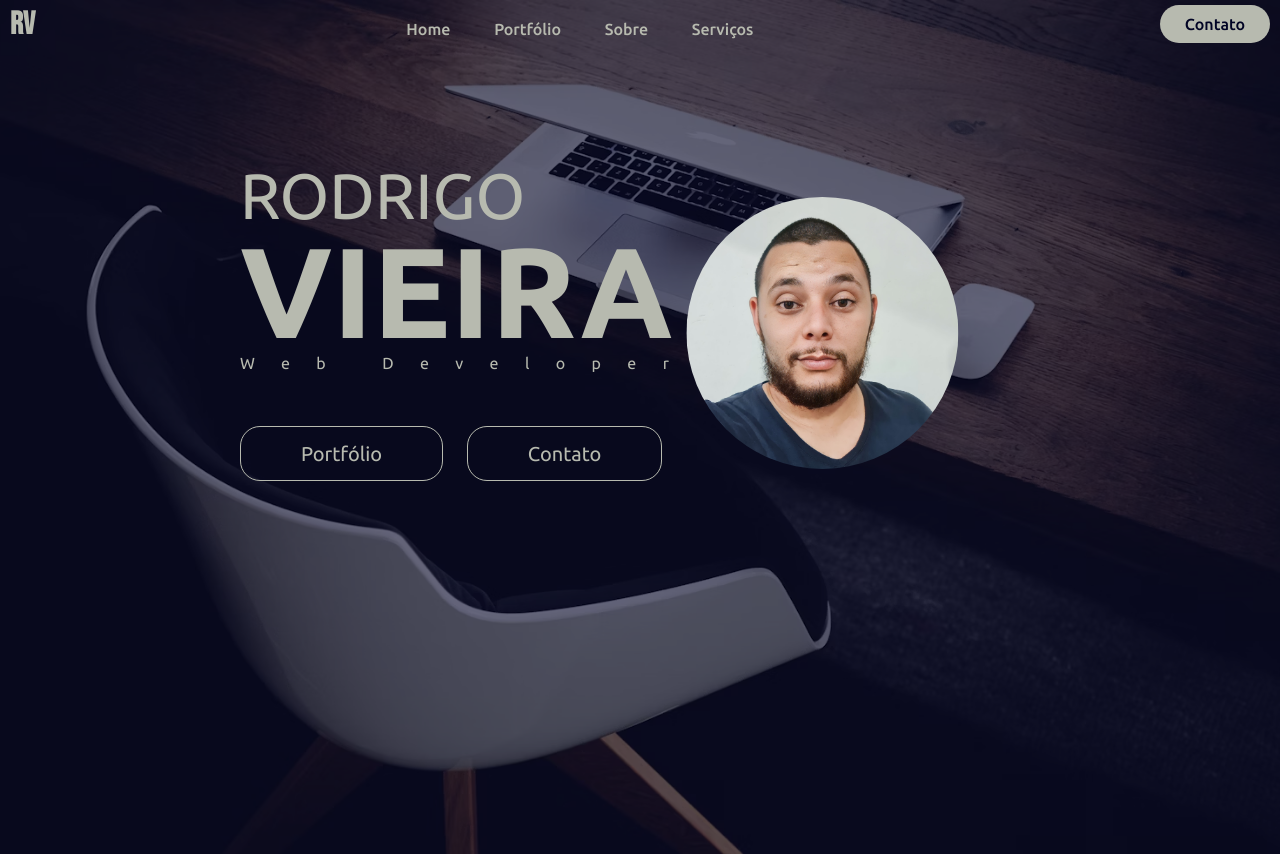
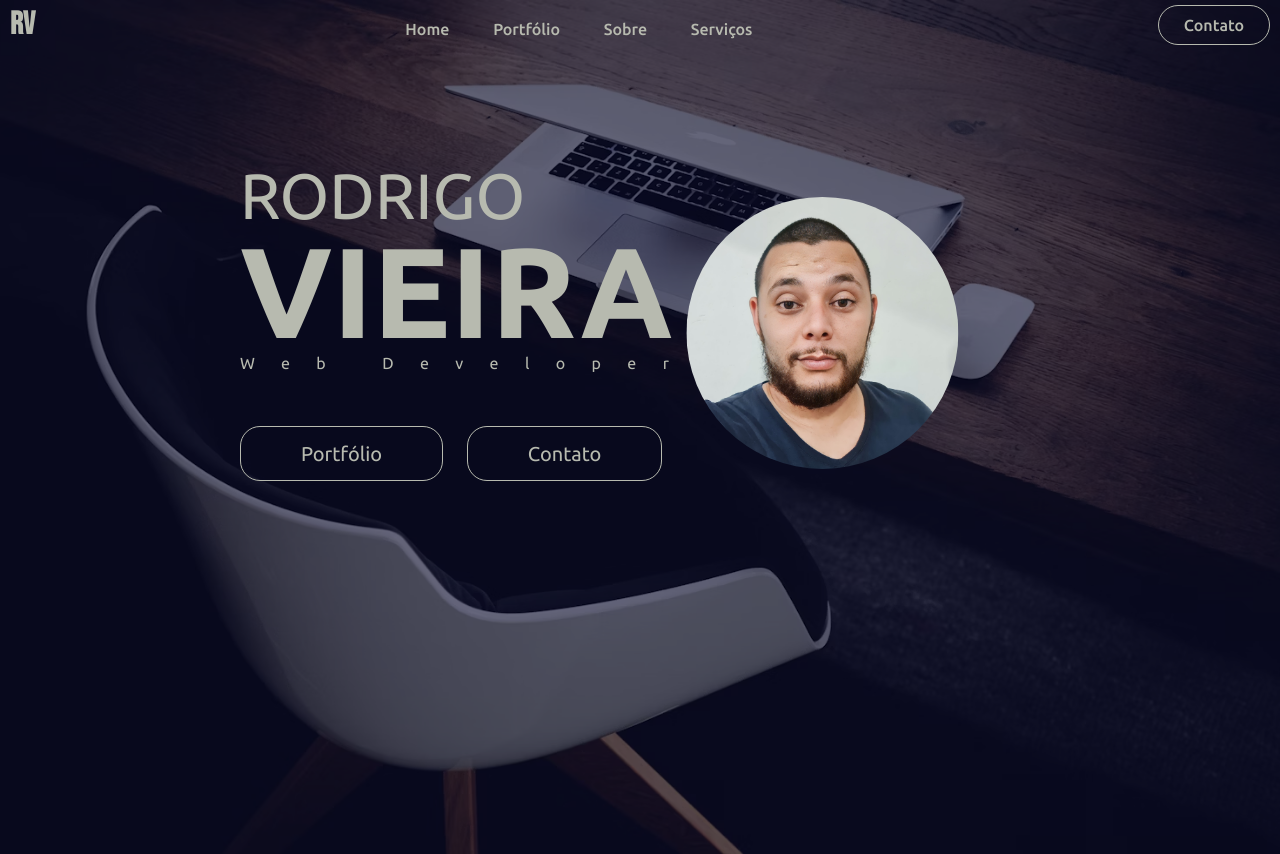
Before and after one commit to rodrigoVieiraaa/rodrigoVieira, a plain HTML site: page index.html in a window 1280 px wide. Drawn offline with Linux system fonts and the light colour scheme.

Commit message:
Alteração no estilo do botão contato do navbar

```diff
--- a/styles/style.css
+++ b/styles/style.css
@@ -52,9 +52,10 @@ a {
   float: right;
 
   border-radius: 30px;
+  border: 1px solid var(--color3);
 
-  background-color: var(--color3);
-  color: var(--color5);
+  /* background-color: var(--color3);
+  color: var(--color5); */
   /* box-shadow: 0px 0px 5px #b7baaf45;
   color: var(--color3); */
 
```
